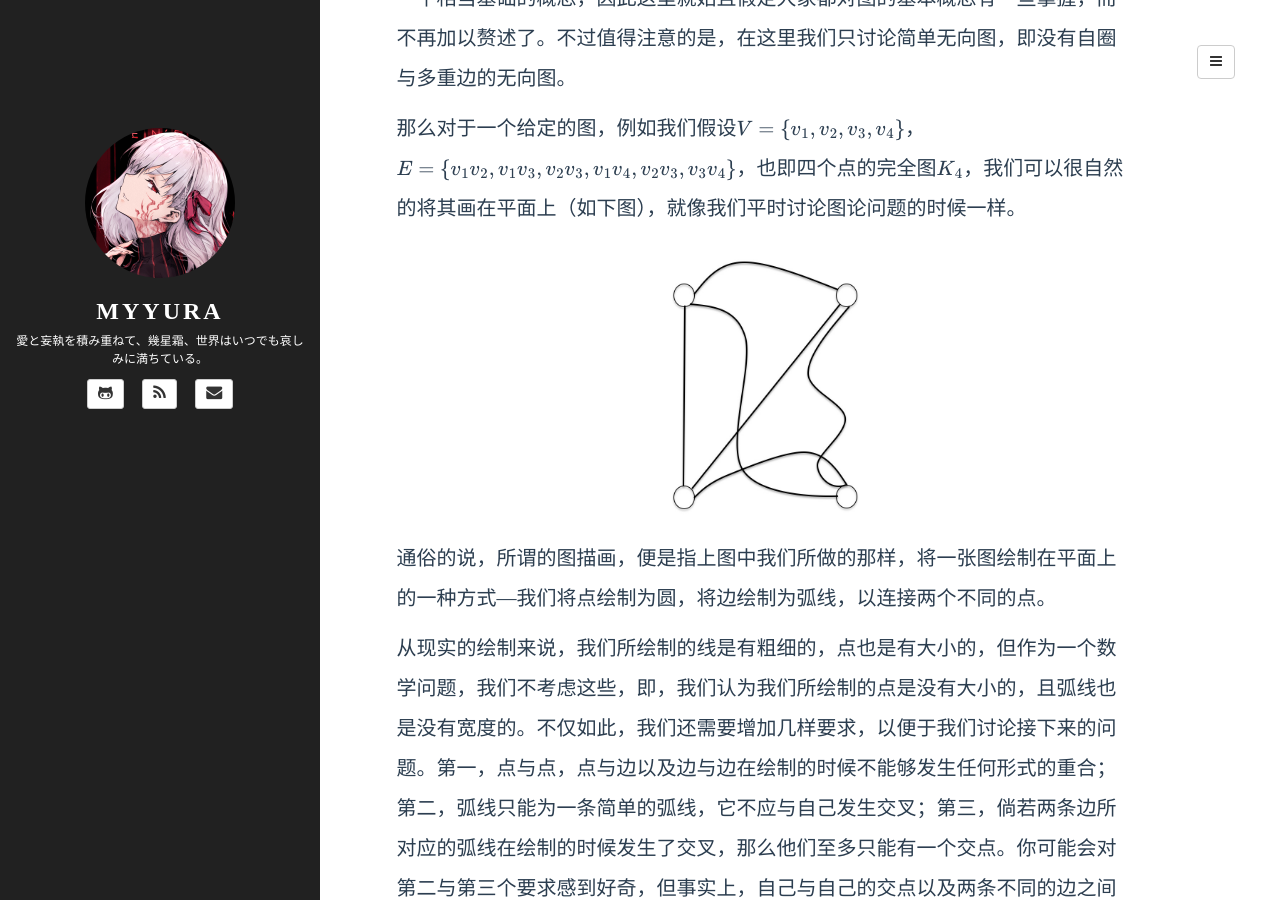
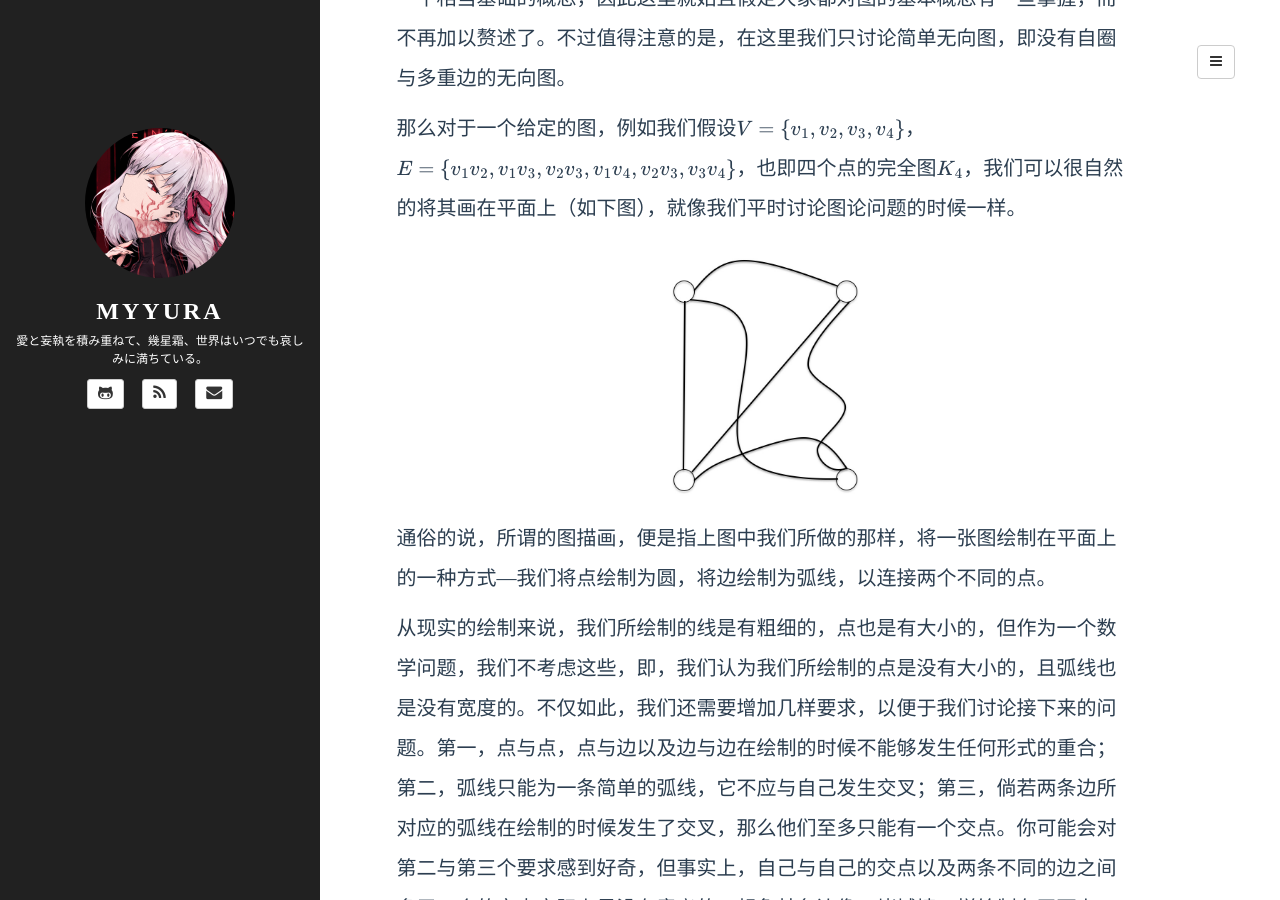
Before and after one commit to Myyura/myyura.github.io, a Jekyll site: the page built from _posts/math_algorithm/2020-4-15-graph_drawing_integer_programming.md, in a window 1280 px wide and 900 px high, scrolled down 685 px. Built offline with Jekyll 4.4.1, drawn with Linux system fonts in a browser that asks for light colours; formulas are drawn with MathJax 3; a script that is not in the unit is left out; comment, search, counter and statistics services are not loaded.

Commit message:
Change picture size

```diff
--- a/_posts/math_algorithm/2020-4-15-graph_drawing_integer_programming.md
+++ b/_posts/math_algorithm/2020-4-15-graph_drawing_integer_programming.md
@@ -17,7 +17,7 @@
 那么对于一个给定的图，例如我们假设$V = \\{v_1, v_2, v_3, v_4\\}$，$E = \\{v_1v_2, v_1v_3, v_2v_3, v_1v_4, v_2v_3, v_3v_4\\}$，也即四个点的完全图$K_4$，我们可以很自然的将其画在平面上（如下图），就像我们平时讨论图论问题的时候一样。
 
 <figure style="text-align:center;">
-  <img src="{{ site.BASE_PATH }}/assets/images/gd_1_1.png" width="300" height="300" alt="1"/>
+  <img src="{{ site.BASE_PATH }}/assets/images/gd_1_1.png" width="300" height="280" alt="1"/>
 </figure>
 
 通俗的说，所谓的图描画，便是指上图中我们所做的那样，将一张图绘制在平面上的一种方式---我们将点绘制为圆，将边绘制为弧线，以连接两个不同的点。
@@ -27,7 +27,7 @@
 而我们想要解决的问题也正与描画中的不同弧线之间的交叉点的个数有关---给定一张图，我们希望知道其绘制在平面上时，至少会有多少个交叉点，并且更进一步，我们希望能够得到这种使得交叉点最小的绘制方法。举例来说，四个点的完全图$K_4$可以绘制为如下形式，使得其不存在交叉点，而五个点的完全图$K_5$则不行。
 
 <figure style="text-align:center;">
-  <img src="{{ site.BASE_PATH }}/assets/images/gd_1_2.png" width="300" height="300" alt="1"/>
+  <img src="{{ site.BASE_PATH }}/assets/images/gd_1_2.png" width="300" height="280" alt="1"/>
 </figure>
 
 对于图$G$来说，我们将$G$绘制在平面上时所能达到的最小交叉的数量记做$\text{cr}(G)$，称作图$G$的交叉数（Crossing Number）。对于任意给定的图$G$，计算其交叉数是一个NP困难问题，这意味着我们无法快速高效的去求得它，那么想要更进一步得到绘制方法，更是难上加难了。
@@ -73,7 +73,7 @@
 令$G = (V, E)$为我们待描画的图，其中$V = \\{v_1, v_2, v_3, v_4, v_5\\}$，$E = \\{v_1v_2, v_1v_3, v_1v_4, v_2v_4, v_2v_5, v_3v_4, v_4v_5\\}$。
 
 <figure style="text-align:center;">
-  <img src="{{ site.BASE_PATH }}/assets/images/gd_1_3.png" width="500" height="350" alt="1"/>
+  <img src="{{ site.BASE_PATH }}/assets/images/gd_1_3.png" width="450" height="320" alt="1"/>
 </figure>
 
 首先，对于每一条边$e = v_i v_j \in E$，我们为其构造两个端点$v^e_{i}$与$v^e_{j}$，并将其分别连接在点$v_{i}$与$v_j$之上，如下图中所示（其中虚线表示$E$中的边），例如对于边$v_1 v_3$来说，我们为其构造了两个端点$v^{13}_{1}$与$v^{13}_3$并分别与$v_1$与$v_3$相连接。
@@ -97,7 +97,7 @@
 当然，很自然的，我们要求任意的边在进行绘制的时候，总是从我们为其构造的某个端点出发，一笔绘制到另一个为其构造的端点。此时有趣的事情就来了，如下图所示，端点的相对位置会直接决定两条边是否存在交叉。
 
 <figure style="text-align:center;">
-  <img src="{{ site.BASE_PATH }}/assets/images/gd_1_6.png" width="500" height="300" alt="1"/>
+  <img src="{{ site.BASE_PATH }}/assets/images/gd_1_6.png" width="480" height="300" alt="1"/>
 </figure>
 
 倘若我们以$T_{V}$中，到达$v_3$的边$v_1v_3$作为基准点，以逆时针方向来看，上左图中$v^{34}_3$在$v^{13}_3$之后，而上右图中在之前，其他点的相对位置不变的情况下，后者会导致交叉。这个观察告诉我们，两条边是否在绘制之后存在交叉，与我们所构建端点的相对位置息息相关。
@@ -108,7 +108,7 @@
 于是紧接着，我们构建上图的，从点$v_1$出发的一个DFS序，也即于某次深度优先搜索之时点被访问的顺序，如下图所示，对于任意一点$v$，我们以$DFS(v)$表示其被访问的次序，且对于附着在某点上所构建的端点$u$与$v$，倘若$DFS(u) < DFS(v)$，则我们认为在绘制之时，点$u$应在点$v$之前。
 
 <figure style="text-align:center;">
-  <img src="{{ site.BASE_PATH }}/assets/images/gd_1_7.png" width="500" height="350" alt="1"/>
+  <img src="{{ site.BASE_PATH }}/assets/images/gd_1_7.png" width="490" height="350" alt="1"/>
 </figure>
 
 那么什么时候点$u$点$v$所关联的边与点$p$点$q$所关联的边会发生交叉呢？答案也很简单，从图中实际上也能很快的得到结论，假定$DFS(u) < DFS(v)$且$DFS(p) < DFS(p)$，此时交叉的充要条件即为
```
